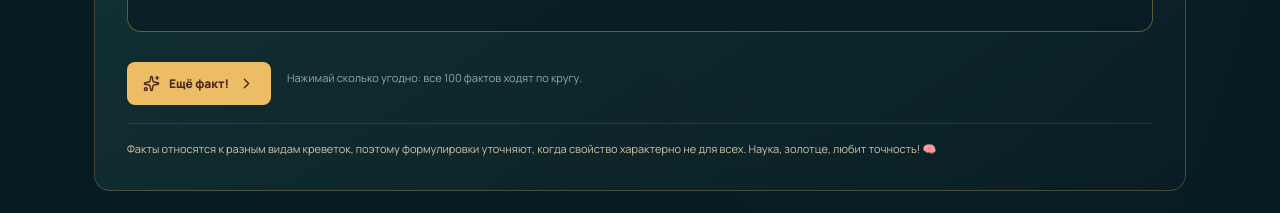
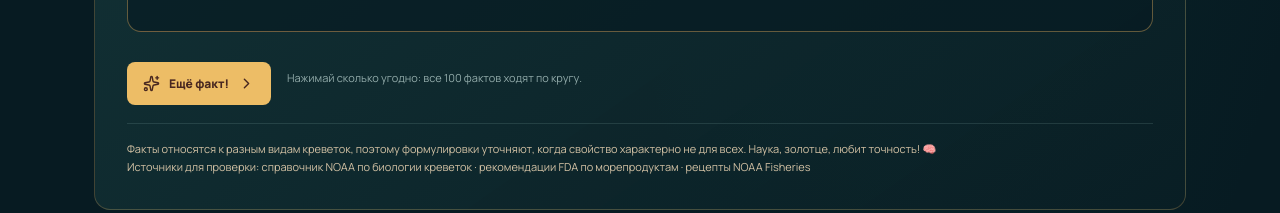
Before and after one commit to sunmeat/shrimp-watch, a React (Vite) app: page / in a window 1280 px wide. Shown: the part 1960-2173 px from the top of the page. Built offline with nearby package versions, Linux system fonts and the light colour scheme; no server answers.

Commit message:
Add authoritative sources to shrimp facts section

```diff
--- a/src/App.jsx
+++ b/src/App.jsx
@@ -178,7 +178,7 @@ export default function App() {
         <button className="btn sonya-btn" type="button" onClick={() => setFactIndex(index => (index + 1) % SHRIMP_FACTS.length)}><Sparkles size={17}/> Ещё факт! <ChevronRight size={17}/></button>
         <span>Нажимай сколько угодно: все {SHRIMP_FACTS.length} фактов ходят по кругу.</span>
       </div>
-      <div className="facts-foot">Факты относятся к разным видам креветок, поэтому формулировки уточняют, когда свойство характерно не для всех. Наука, золотце, любит точность! 🧠</div>
+      <div className="facts-foot">Факты относятся к разным видам креветок, поэтому формулировки уточняют, когда свойство характерно не для всех. Наука, золотце, любит точность! 🧠<div className="fact-sources">Источники для проверки: <a href="https://repository.library.noaa.gov/view/noaa/36212/noaa_36212_DS1.pdf" target="_blank" rel="noreferrer">справочник NOAA по биологии креветок</a> · <a href="https://www.fda.gov/food/consumers/advice-about-eating-fish" target="_blank" rel="noreferrer">рекомендации FDA по морепродуктам</a> · <a href="https://www.fisheries.noaa.gov/insight/shrimp-recipes" target="_blank" rel="noreferrer">рецепты NOAA Fisheries</a></div></div>
     </section>
 
     <section className="index-section" id="index">
```
